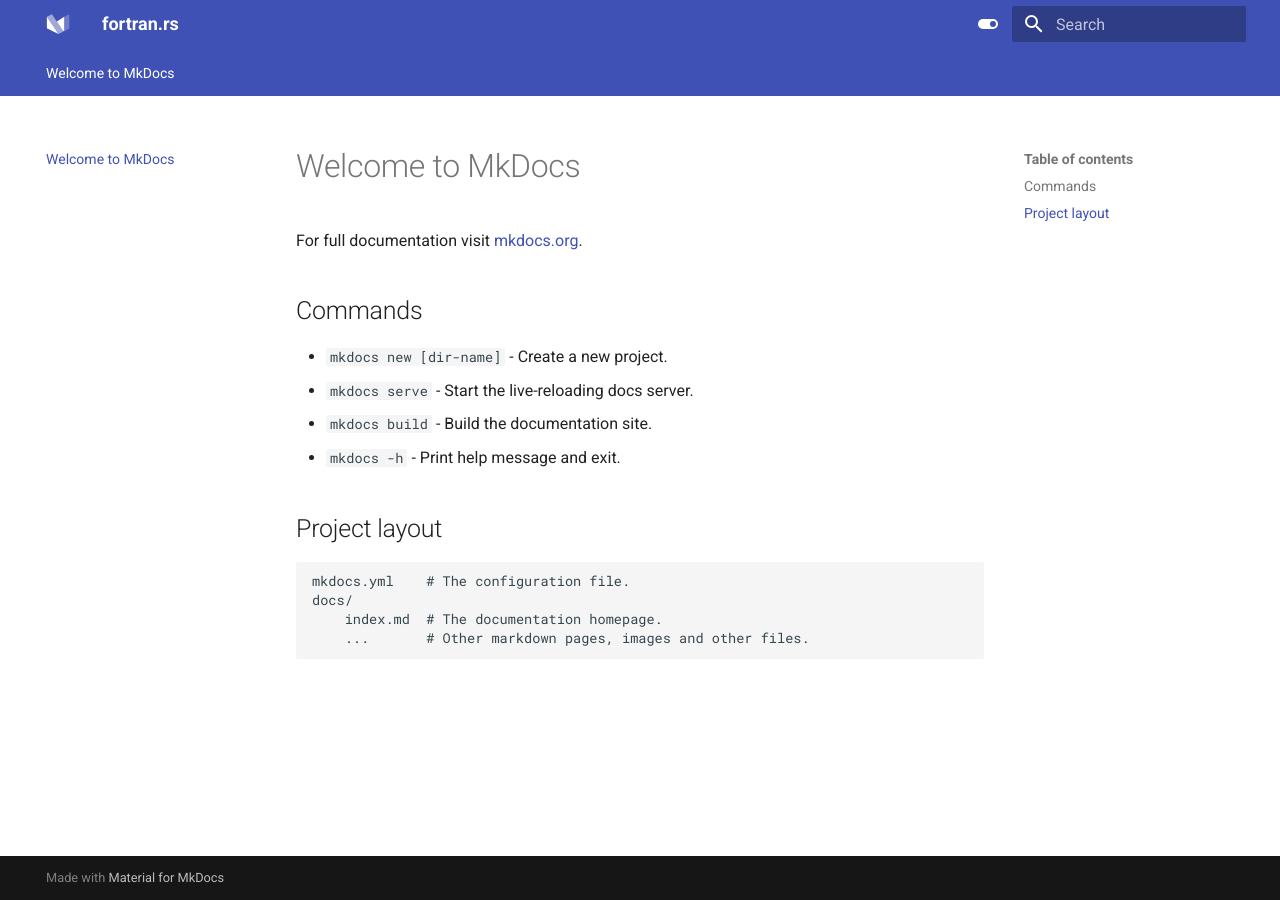
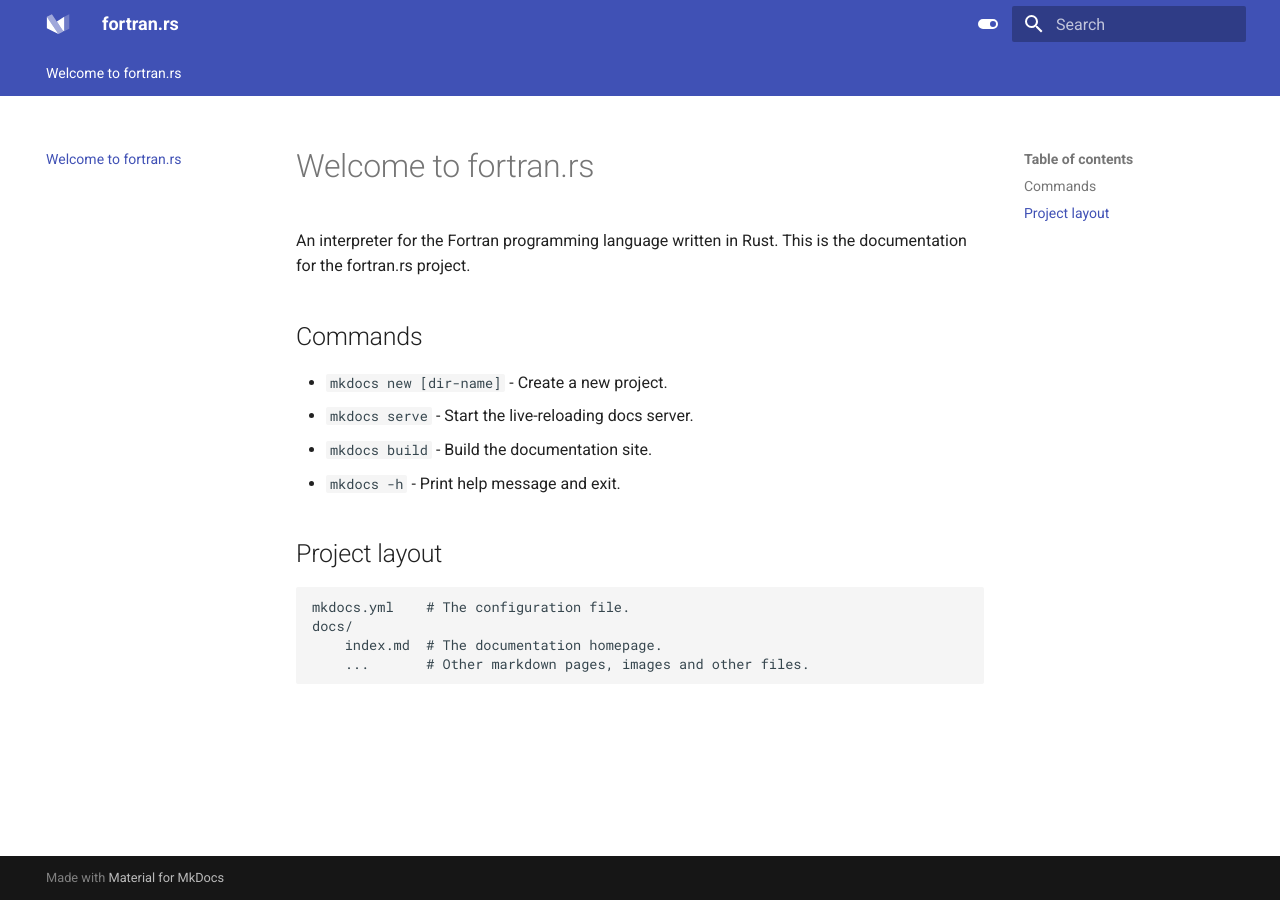
Before and after one commit to Xavier2p/fortran.rs, an MkDocs documentation site: the page built from docs/index.md, in a window 1280 px wide. Built offline with MkDocs 1.6.1 and Material for MkDocs 9.7.7, drawn with Linux system fonts in a browser that asks for light colours.

Commit message:
update index

```diff
--- a/docs/index.md
+++ b/docs/index.md
@@ -1,6 +1,8 @@
-# Welcome to MkDocs
+# Welcome to fortran.rs
 
-For full documentation visit [mkdocs.org](https://www.mkdocs.org).
+An interpreter for the Fortran programming language written in Rust.
+This is the documentation for the fortran.rs project.
+
 
 ## Commands
 
```
